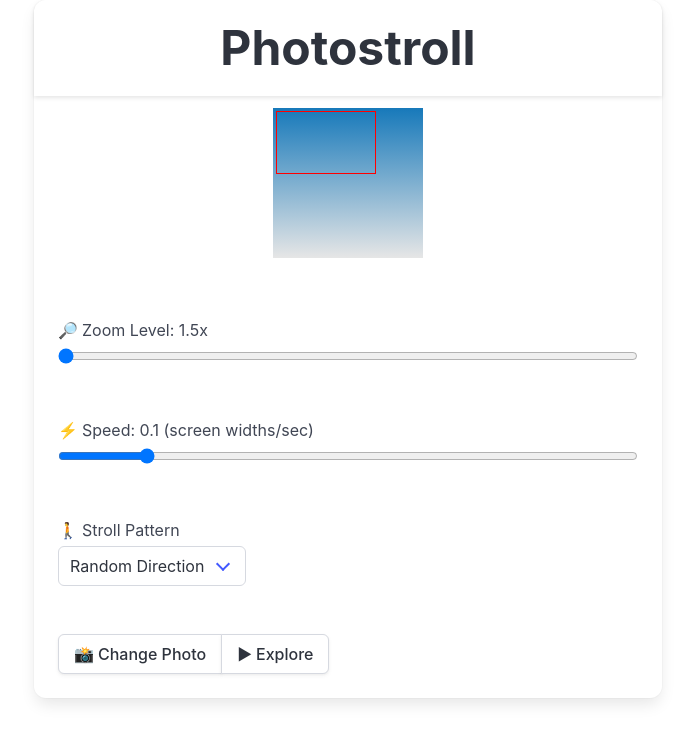
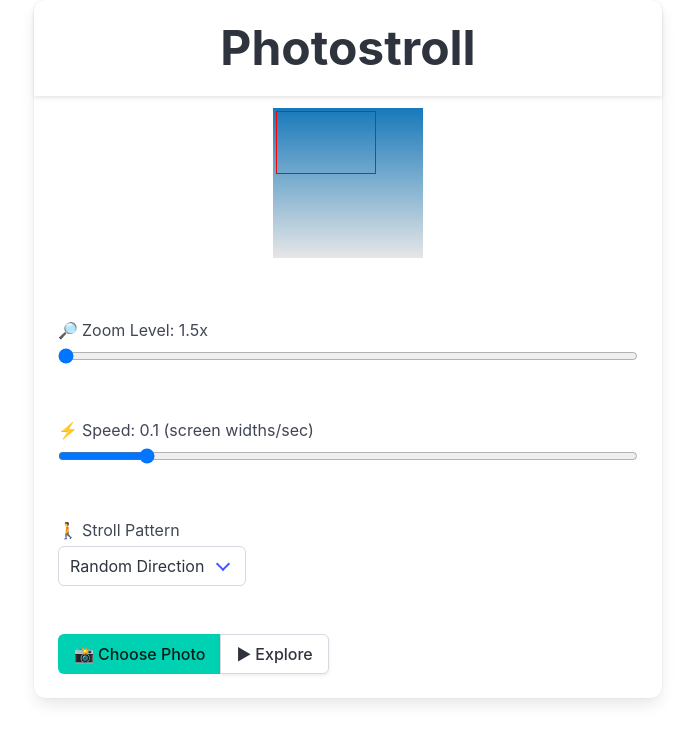
Before and after one commit to yuwash/photostroll, a SvelteKit app: page / in a window 1280 px wide. Shown: the top 742 px of the page, without its empty margins (292-987 px from the left). Built offline with nearby package versions, Linux system fonts and the light colour scheme.

Commit message:
fix: isPhotoLoaded to only consider user photo

```diff
--- a/src/lib/ConfigModal.svelte
+++ b/src/lib/ConfigModal.svelte
@@ -19,6 +19,7 @@
   export let strollPattern; // This is now the writable store
 
   export let canExplore; // This is now the writable store
+  export let isPhotoLoaded; // Track if the file is user-provided
   export let strollInstance; // NEW: Accept strollInstance as a prop
 
   $: {
@@ -45,10 +46,6 @@
 
   let animationFrameId; // ID for requestAnimationFrame
   let lastTickTime; // Timestamp of the last animation frame
-
-  // Derive isPhotoLoaded from the imageSrc store
-  // The '$' prefix here correctly auto-subscribes to the imageSrc store prop
-  $: isPhotoLoaded = $imageSrc && $imageSrc.length > 0;
 
   export const MIN_ZOOM = 1.5;
   export const MAX_ZOOM = 12;
@@ -227,11 +224,11 @@
         <div class="buttons has-addons">
           <button
             on:click={() => fileInputRef.click()}
-            class={["button", ...(isPhotoLoaded ? [] : ["is-primary"])]}
-            aria-label={isPhotoLoaded ? "Change photo" : "Choose photo"}
+            class={["button", ...($isPhotoLoaded ? [] : ["is-primary"])]}
+            aria-label={$isPhotoLoaded ? "Change photo" : "Choose photo"}
           >
             <span class="mr-1">📸</span>
-            {isPhotoLoaded ? "Change Photo" : "Choose Photo"}
+            {$isPhotoLoaded ? "Change Photo" : "Choose Photo"}
           </button>
           <button
             on:click={handleExploreInternal}
--- a/src/routes/+page.svelte
+++ b/src/routes/+page.svelte
@@ -21,13 +21,19 @@
   const speedLevel = writable(0.1);
   const canExplore = writable(false);
   const isExploring = writable(false);
+  const isPhotoLoaded = writable(false);
   const strollPattern = writable(strollPatterns[0]);
 
   // Variable to hold the Stroll instance
   let strollInstance;
 
   // Function to handle file input change
-  const handleFileChange = (event) => loadFile(event.target.files[0]);
+  const handleFileChange = (event) => {
+    if (event.target.files && event.target.files[0]) {
+      isPhotoLoaded.set(true);
+      loadFile(event.target.files[0]);
+    }
+  };
 
   const loadFile = (file) => {
     if (file) {
@@ -112,6 +118,7 @@
           .then(blob => {
             const file = new File([blob], "placeholder.svg", { type: "image/svg+xml" });
             loadFile(file);
+            isPhotoLoaded.set(false);
           })
           .catch(error => console.error("Error loading placeholder image:", error));
       }
@@ -148,7 +155,8 @@
     canExplore={canExplore}
     handleExplore={handleExplore}
     handleFileChange={handleFileChange}
-    strollInstance={strollInstance}
+    bind:strollInstance={strollInstance}
     strollPattern={strollPattern}
+    isPhotoLoaded={isPhotoLoaded}
   />
 {/if}
```
